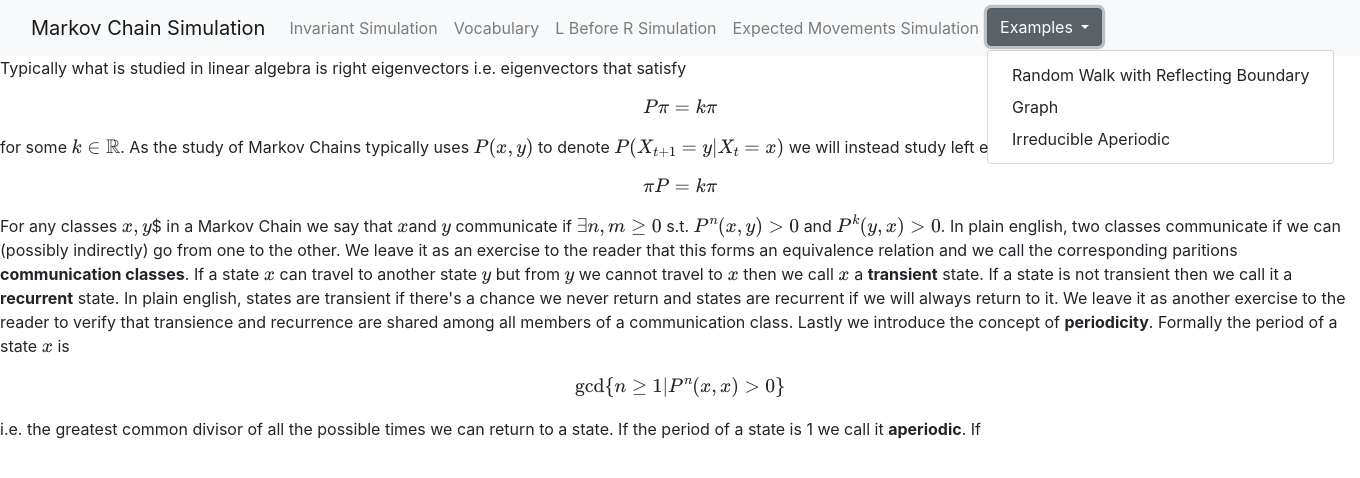
After one commit to gckang/markov-chain-simulator, a Flask app: page /vocabulary in a window 1360 px wide, after a click on "Examples". The commit adds this page. Shown: the top 478 px of the page. Run offline with Flask 3, Linux system fonts and the light colour scheme; some libraries are stand-ins or nearby versions.

Commit message:
a lot more html pages and whatnaught

```diff
--- a/app.py
+++ b/app.py
@@ -13,3 +13,15 @@ def hello_world():
 @app.route("/random-walk")
 def random_walk():
     return render_template("randomwalk.html")
+
+@app.route("/graph")
+def graph_example():
+    return render_template("graph_example.html")
+
+@app.route("/irreducible-aperiodic")
+def irreducible():
+    return render_template("irreducible.html")
+
+@app.route("/vocabulary")
+def vocabulary():
+    return render_template("vocabulary.html")
--- a/templates/navbar.html
+++ b/templates/navbar.html
@@ -4,6 +4,7 @@
         <div class="collapse navbar-collapse" id="navbarNavAltMarkup">
             <div class="navbar-nav me-auto">
                 <a class="nav-link" href="/">Invariant Simulation</a>
+                <a class="nav-link" href="/vocabulary">Vocabulary</a>
                 <a class="nav-link" href="/l-before-r">L Before R Simulation</a>
                 <a class="nav-link" href="/expected-movements">Expected Movements Simulation</a>
                 <div class="dropdown">
--- a/templates/randomwalk.html
+++ b/templates/randomwalk.html
@@ -6,6 +6,10 @@
     <link href="https://stackpath.bootstrapcdn.com/bootstrap/4.5.2/css/bootstrap.min.css" rel="stylesheet">
     <script src="https://cdn.jsdelivr.net/npm/@popperjs/core@2.9.2/dist/umd/popper.min.js" ></script>
     <script src="https://cdn.jsdelivr.net/npm/bootstrap@5.0.1/dist/js/bootstrap.min.js" integrity="sha384-Atwg2Pkwv9vp0ygtn1JAojH0nYbwNJLPhwyoVbhoPwBhjQPR5VtM2+xf0Uwh9KtT" crossorigin="anonymous"></script>
+    <script src="https://polyfill.io/v3/polyfill.min.js?features=es6"></script>
+<script type="text/javascript" id="MathJax-script" async
+  src="https://cdn.jsdelivr.net/npm/mathjax@3/es5/tex-chtml.js">
+</script>
 </head>
 <body>
     {% include 'navbar.html' %}
--- /dev/null
+++ b/templates/vocabulary.html
@@ -0,0 +1,33 @@
+<!DOCTYPE html>
+<html lang="en">
+<head>
+    <meta name="viewport" content="width=device-width, initial-scale=1.0">
+    <title>Random Walk</title>
+    <link href="https://stackpath.bootstrapcdn.com/bootstrap/4.5.2/css/bootstrap.min.css" rel="stylesheet">
+    <script src="https://cdn.jsdelivr.net/npm/@popperjs/core@2.9.2/dist/umd/popper.min.js" ></script>
+    <script src="https://cdn.jsdelivr.net/npm/bootstrap@5.0.1/dist/js/bootstrap.min.js" integrity="sha384-Atwg2Pkwv9vp0ygtn1JAojH0nYbwNJLPhwyoVbhoPwBhjQPR5VtM2+xf0Uwh9KtT" crossorigin="anonymous"></script>
+    <script src="https://polyfill.io/v3/polyfill.min.js?features=es6"></script>
+<script type="text/javascript" id="MathJax-script" async
+  src="https://cdn.jsdelivr.net/npm/mathjax@3/es5/tex-chtml.js">
+</script>
+</head>
+<body>
+    {% include 'navbar.html' %}
+    <p>
+        Typically what is studied in linear algebra is right eigenvectors i.e. eigenvectors that satisfy
+
+        $$P \pi = k \pi$$
+
+        for some \(k \in \mathbb{R}\). As the study of Markov Chains typically uses \(P(x, y)\) to denote \(P(X_{t+1} = y | X_t = x)\) we will instead study left eigenvectors. As expected these will satisfy
+
+        $$\pi P = k \pi$$
+
+        For any classes \(x, y\)$ in a Markov Chain we say that \(x\)and \(y\) communicate if \(\exists n, m \geq 0\) s.t. \(P^n(x, y) > 0\) and \(P^k(y, x) > 0\). In plain english, two classes communicate if we can (possibly indirectly) go from one to the other. We leave it as an exercise to the reader that this forms an equivalence relation and we call the corresponding paritions <b>communication classes</b>. If a state \(x\) can travel to another state \(y\) but from \(y\) we cannot travel to \(x\) then we call \(x\) a <b>transient</b> state. If a state is not transient then we call it a <b>recurrent</b> state. In plain english, states are transient if there's a chance we never return and states are recurrent if we will always return to it. We leave it as another exercise to the reader to verify that transience and recurrence are shared among all members of a communication class.
+
+        Lastly we introduce the concept of <b>periodicity</b>. Formally the period of a state \(x\) is
+
+        $$\textup{gcd}\{n \geq 1 | P^n(x, x) > 0\}$$
+
+        i.e. the greatest common divisor of all the possible times we can return to a state. If the period of a state is 1 we call it <b>aperiodic</b>. If
+    </p>
+</body>
```
Also changed, not shown: templates/graph_example.html (added, +9 -0 lines), templates/irreducible.html (added, +27 -0 lines).
